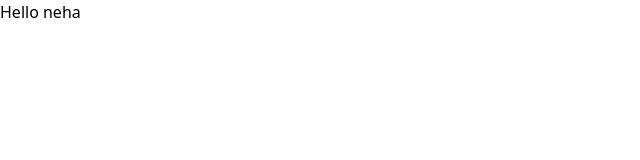
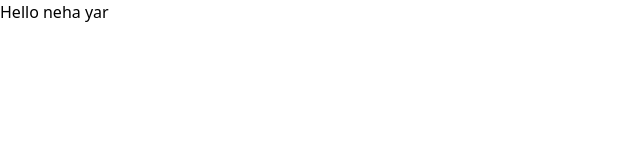
Before and after one commit to nehathakor/react, a React (Vite) app in the folder currencyConvertor/: page / in a window 1280 px wide. Shown: the top 160 px of the page, without its empty margins (0-640 px from the left). Built offline with nearby package versions, Linux system fonts and the light colour scheme.

Commit message:
third commit

```diff
--- a/currencyConvertor/src/App.jsx
+++ b/currencyConvertor/src/App.jsx
@@ -3,7 +3,7 @@ function App() {
 
   return (
     <>
-    <p>Hello neha</p>
+    <p>Hello neha yar</p>
     </>
   )
 }
```
